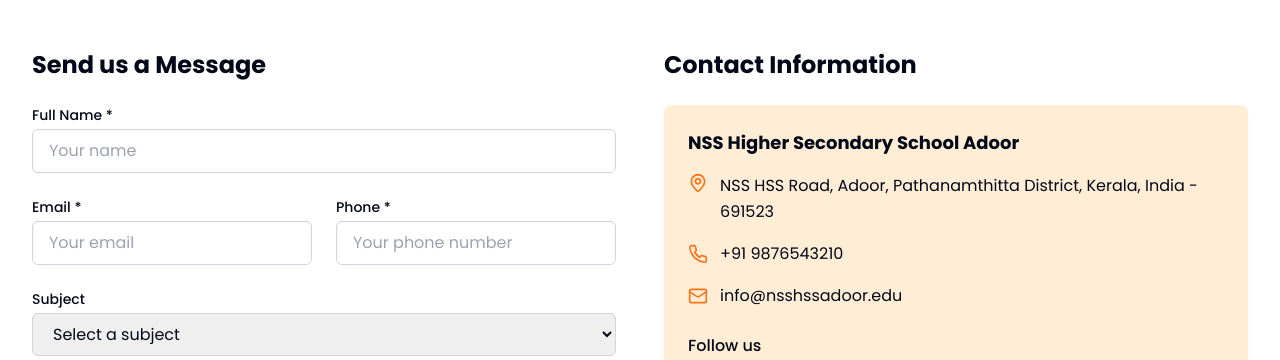
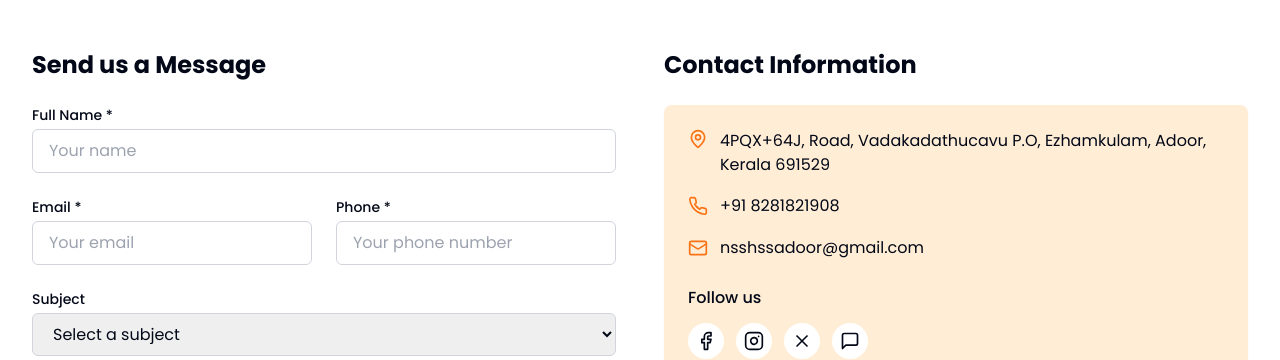
Before and after one commit to rohanrmg24/nsshssadoorwebsite, a React (Vite) app: page / in a window 1280 px wide. Shown: the part 9925-10285 px from the top of the page. Built offline with nearby package versions, Linux system fonts and the light colour scheme.

Commit message:
Visual edit in Lovable
Edited UI in Lovable

```diff
--- a/src/components/Contact.tsx
+++ b/src/components/Contact.tsx
@@ -159,23 +159,23 @@ const Contact = () => {
 
             {/* School Address & Contact */}
             <div className="bg-accent rounded-lg p-6 mb-8 shadow-sm">
-              <h4 className="font-bold mb-4 text-lg">NSS Higher Secondary School Adoor</h4>
+
 
               <div className="space-y-4">
                 <div className="flex items-start">
                   <MapPin className="text-primary mr-3 flex-shrink-0" size={20} />
-                  <p>NSS HSS Road, Adoor, Pathanamthitta District, Kerala, India - 691523</p>
+                  <p className="text-base">4PQX+64J, Road, Vadakadathucavu P.O, Ezhamkulam, Adoor, Kerala 691529</p>
                 </div>
 
                 <div className="flex items-center cursor-pointer group" onClick={() => copyToClipboard("+91 9876543210")}>
                   <Phone className="text-primary mr-3 flex-shrink-0" size={20} />
-                  <p className="group-hover:text-primary transition-colors">+91 9876543210</p>
+                  <p className="group-hover:text-primary transition-colors">+91 8281821908</p>
                   <span className="text-xs ml-2 opacity-0 group-hover:opacity-100 transition-opacity text-gray-500">(Click to copy)</span>
                 </div>
 
                 <div className="flex items-center cursor-pointer group" onClick={() => copyToClipboard("info@nsshssadoor.edu")}>
                   <Mail className="text-primary mr-3 flex-shrink-0" size={20} />
-                  <p className="group-hover:text-primary transition-colors">info@nsshssadoor.edu</p>
+                  <p className="group-hover:text-primary transition-colors">nsshssadoor@gmail.com</p>
                   <span className="text-xs ml-2 opacity-0 group-hover:opacity-100 transition-opacity text-gray-500">(Click to copy)</span>
                 </div>
               </div>
```
